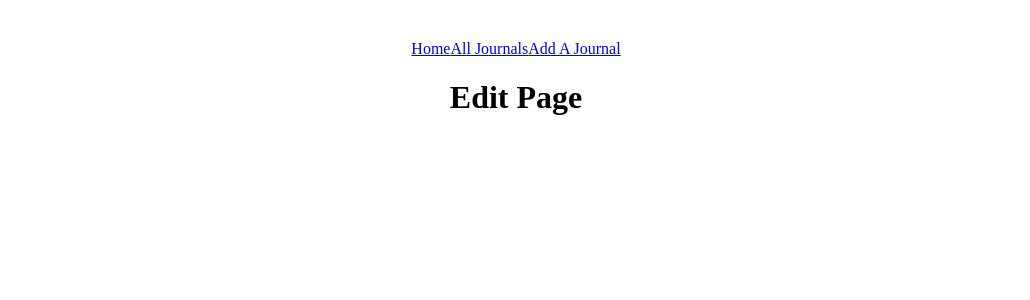
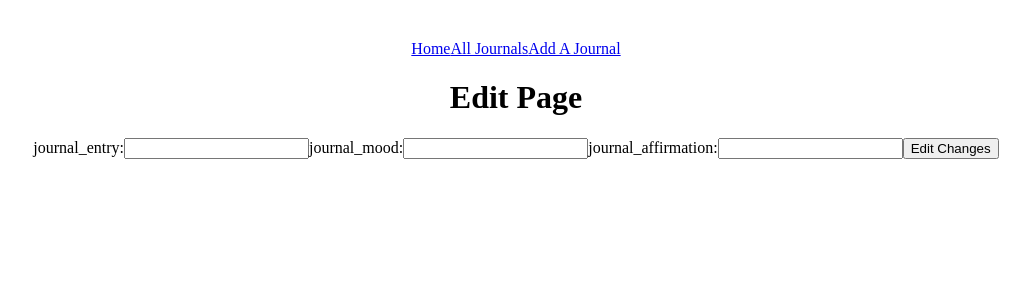
Before and after one commit to shaqfred/Shaquala-frontend-capstone, a React (Vite) app: page /journals/1/edit in a window 1280 px wide. Shown: the top 300 px of the page, without its empty margins (124-1154 px from the left). Built offline with nearby package versions, Linux system fonts and the light colour scheme; no server answers.

Commit message:
journalEdit is rendered on page and fixed error regarding hooks

```diff
--- a/src/components/journalsEdit/JournalsEdit.jsx
+++ b/src/components/journalsEdit/JournalsEdit.jsx
@@ -1,11 +1,98 @@
-import React from "react";
+import React from 'react';
+import { useState,useEffect } from 'react';
+import { useParams , useNavigate} from 'react-router-dom';
+import axios from "axios"
 
-export default function JournalsEdit(){
-    return(
-        <div>
-            <h1>
-                JournalsEditForm
-            </h1>
-        </div>
-    )
+
+const API = import.meta.env.VITE_APP_API_URL
+
+export default function EditForm() {
+    const [editForm, setEditForm] = useState({
+        journal_entry: "",
+        journal_mood: "",
+        journal_affirmation: ""
+
+    })
+    function handleTextInput (event){
+        const id = event.target.id;
+        const value = event.target.value
+
+
+        setEditForm({
+         journal_entry: editForm.journal_entry,
+         journal_mood: editForm.journal_mood,
+         journal_affirmation: editForm.journal_affirmation,
+        [id]: value
+
+              })
+
+         }
+
+ const {id} = useParams()
+// const id = useParams().id
+
+useEffect(()=>{
+    axios.get(`${API}/journalss/${id}`)
+    .then(response=> setEditForm(response.data))
+    .catch(err=> console.log(err))
+},[id])
+
+const  navigate = useNavigate()
+
+function handleSubmit(event){
+    event.preventDefault()
+
+    axios.put(`${API}/journalss/${id}`, editForm)
+    .then(response => navigate(`/journals/${id}`))
+    .catch(err=> console.log(err))
+
+
 }
+
+    return (
+        <form
+        onSubmit={(event)=> handleSubmit(event)}>
+            <label> journal_entry:
+                <input
+                type="text"
+                id="number"
+                value={editForm.journal_entry}
+                onChange={(event)=> handleTextInput(event)}
+                />
+            </label>
+            <label>journal_mood:
+                <input
+                type="text"
+                id="number"
+                value={editForm.journal_mood}
+                onChange={(event)=>handleTextInput(event)}/>
+            </label>
+            <label>journal_affirmation:
+                <input
+                type="text"
+                id="number"
+                value={editForm.journal_affirmation}
+                onChange={(event)=>handleTextInput(event)}/>
+            </label>
+
+
+                <input
+
+            type="submit"
+            value="Edit Changes"/>
+
+
+
+        </form>
+    );
+
+
+
+
+
+
+
+
+
+
+    }
--- a/src/components/newform/NewForm.jsx
+++ b/src/components/newform/NewForm.jsx
@@ -1,6 +1,6 @@
 import React from 'react';
 import { useState } from 'react';
-import {   useNavigate} from 'react-router-dom';
+import {useNavigate} from 'react-router-dom';
 import axios from "axios"
 
 export default function NewForm() {
@@ -10,18 +10,19 @@ const API = import.meta.env.VITE_APP_API_URL
  const [form, setForm] = useState({
         journal_entry: "",
         journal_mood: "",
-        journal_affirmation: ""
+        journal_affirmation: "",
 
     })
+    const navigate= useNavigate()
 
     function handleTextChange (event){
         const id = event.target.id;
         const value = event.target.value
-       setForm ({
 
-            journal_entry: form.journal_entry,
-            journal_mood: form.journal_mood,
-            journal_affirmation: form.journal_affirmation,
+        setForm ({
+             journal_entry: form.journal_entry,
+             journal_mood: form.journal_mood,
+             journal_affirmation: form.journal_affirmation,
              [id]: value
 
         }
@@ -32,7 +33,7 @@ const API = import.meta.env.VITE_APP_API_URL
     function handleSubmit(event){
         event.preventDefault()
 
-        const navigate= useNavigate()
+
 
     axios.post(`${API}/journalss/`,form)
     .then(response => navigate(`/journals/${response.data}`))
@@ -44,9 +45,11 @@ return(
 
 <form className='new-form'
 
-      onSubmit={handleSubmit}>
+     onSubmit={(event)=> handleSubmit(event)}>
         <h1>New Journal</h1>
-            <label> journal_entry:
+            <label>
+
+                journal_entry:
                 <input
                 type="text"
                 id="number"
@@ -54,12 +57,14 @@ return(
                 onChange={(event)=> handleTextChange(event)}
                 />
             </label>
-            <select>journal_mood:
-                <input
+            <label>
+                journal_mood:
+            <select>
+                {/* <input
                 type="text"
                 id="number"
                 value={form.journal_mood}
-                onChange={(event)=>handleTextChange(event)}/>
+                onChange={(event)=>handleTextChange(event)}/> */}
                 <option value="">-- Choose--</option>
             <option value="happy">Happy</option>
             <option value="sad">Sad</option>
@@ -73,7 +78,9 @@ return(
             <option value="nervous">Nervous</option>
 
             </select>
-            <label>journal_affirmation:
+            </label>
+            <label>
+                journal_affirmation:
                 <input
                 type="text"
                 id="number"
@@ -81,14 +88,20 @@ return(
                 onChange={(event)=>handleTextChange(event)}/>
             </label>
 
-           <div className='form-button-container'>
+           {/* <div className='form-button-container'>
             <button type='submit'className='form-button'>Submit</button>
-           </div>
+             */}
+           {/* </div> */}
 
+           <input
+
+           type="submit"
+            value="New Journal"/>
 
         </form>
 
 
 
 
-)}
+)
+}
--- a/src/pages/Edit.jsx
+++ b/src/pages/Edit.jsx
@@ -1,9 +1,11 @@
 import React from "react";
+import EditForm from "../components/journalsEdit/JournalsEdit";
 
 function Edit(){
     return(
         <div>
             <h1>Edit Page</h1>
+            <EditForm/>
         </div>
     )
 }
--- a/src/pages/Error.jsx
+++ b/src/pages/Error.jsx
@@ -2,6 +2,8 @@ import React from "react";
 
 
 function Error(){
+
+
     return(
         <div>
 
```
